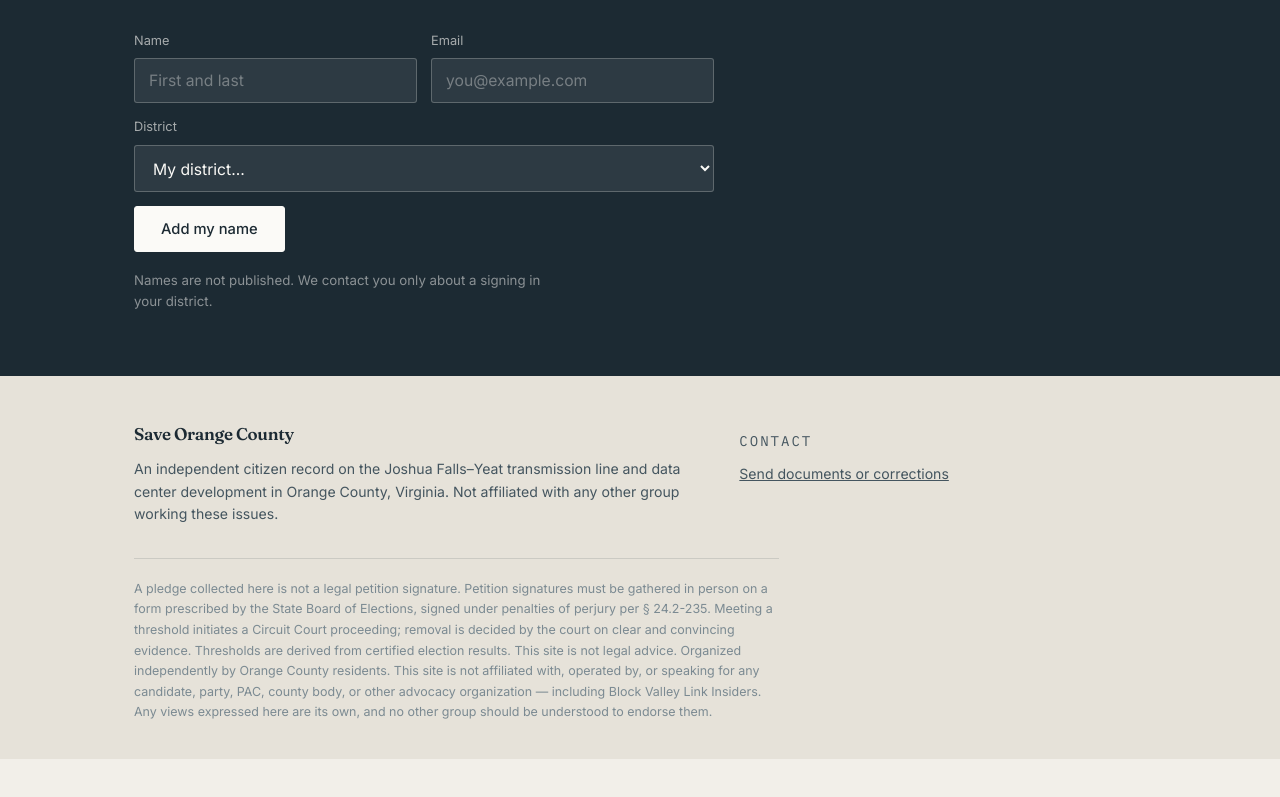
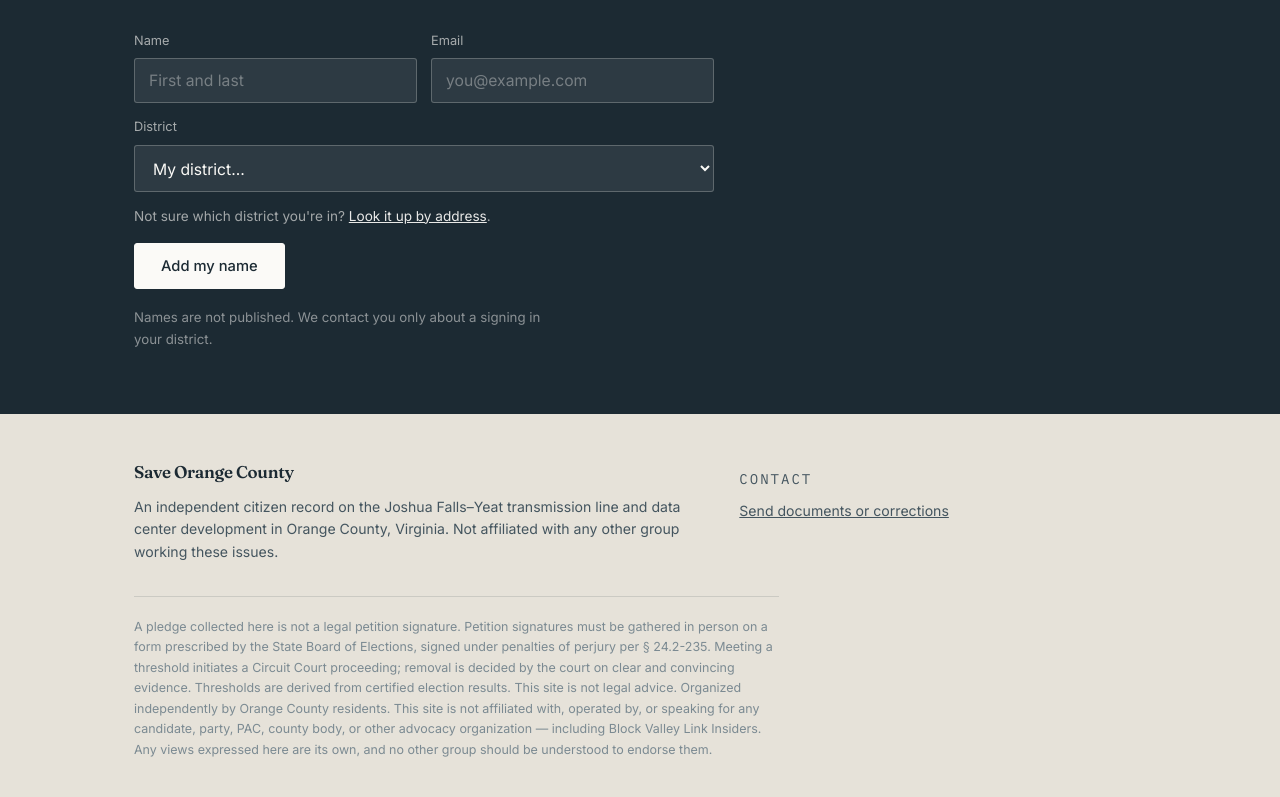
Before and after one commit to saveorangecounty-admin/SaveOrangeCountyVA, a plain HTML site: page index.html in a window 1280 px wide. Shown: the part 3468-4265 px from the top of the page. Before the commit the page ends 4227 px from the top, so only its background shows below. Drawn offline with Linux system fonts and the light colour scheme; no server answers.

Commit message:
Remove 'Not sure' district option; add voter district lookup link

```diff
--- a/index.html
+++ b/index.html
@@ -138,6 +138,8 @@
 button.sub{font-family:var(--body);font-size:.92rem;font-weight:500;padding:13px 26px;border-radius:3px;cursor:pointer;
   background:var(--white);color:var(--ink);border:1px solid var(--white)}
 button.sub:hover{background:var(--brass);border-color:var(--brass);color:var(--white)}
+.helper{font-size:.85rem;color:rgba(251,250,247,.6);margin:0 0 16px}
+.helper a{color:rgba(251,250,247,.92)}
 .note{font-size:.83rem;color:rgba(251,250,247,.5);margin:18px 0 0;max-width:52ch}
 .msg{font-size:.9rem;margin:16px 0 0;display:none}
 .msg.ok{display:block;color:#9ec9a8}.msg.er{display:block;color:#e3a397}
@@ -405,10 +407,12 @@
           <option>District 3</option>
           <option>District 4</option>
           <option>District 5</option>
-          <option>Not sure</option>
-        </select>
+          </select>
       </div>
-      <div class="full"><button class="sub" type="submit">Add my name</button></div>
+      <div class="full">
+        <p class="helper">Not sure which district you're in? <a href="https://vote.elections.virginia.gov/VoterInformation" target="_blank" rel="noopener">Look it up by address</a>.</p>
+        <button class="sub" type="submit">Add my name</button>
+      </div>
     </form>
     <p class="msg" id="pm"></p>
     <p class="note">Names are not published. We contact you only about a signing in your district.</p>
```
